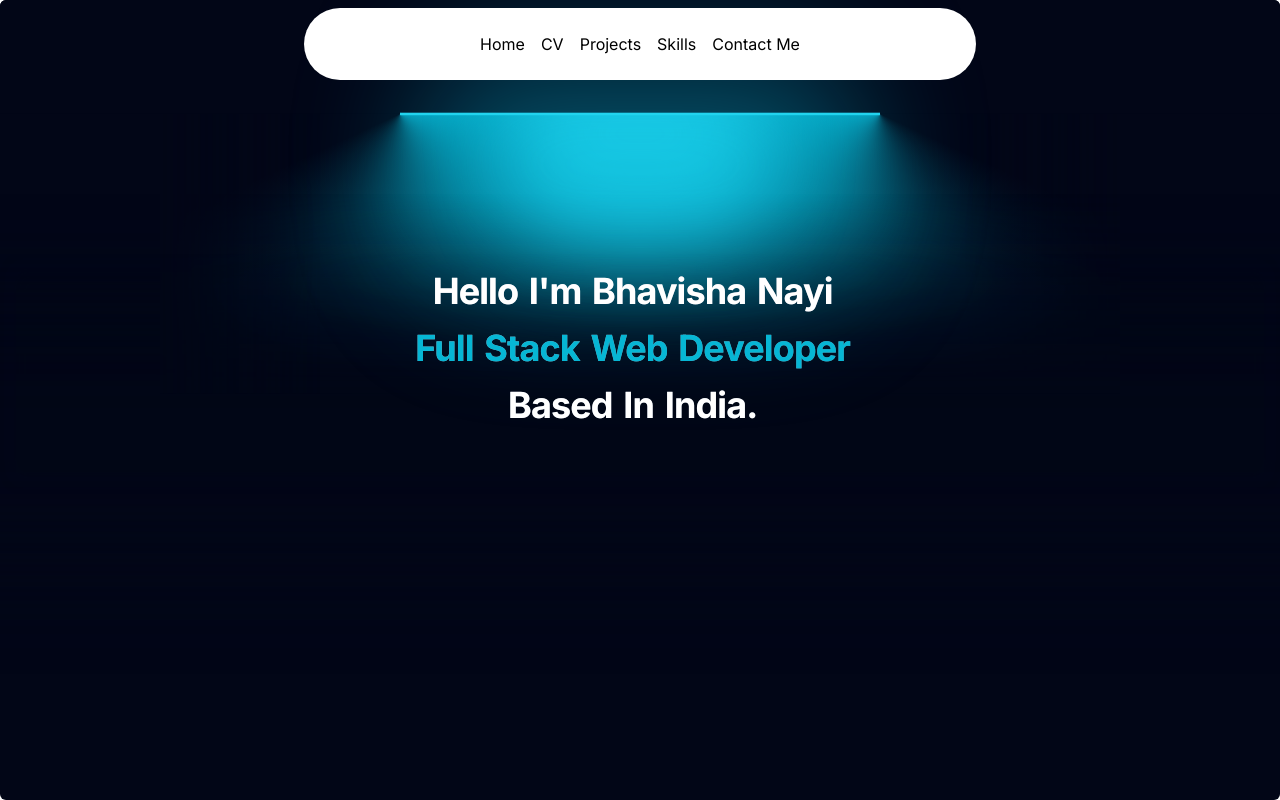
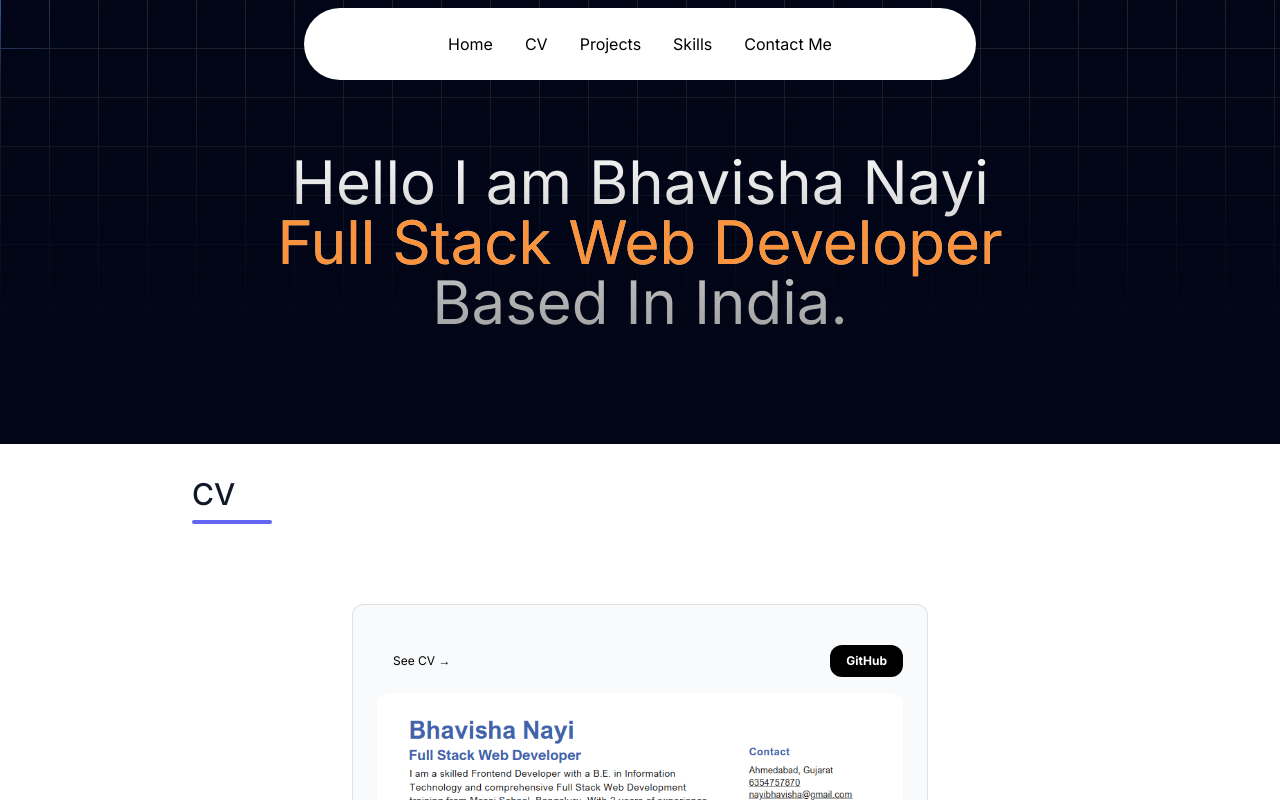
Before and after one commit to Bhavisha2801/PortFolio_Website, a Next.js app: page / in a window 1280 px wide. Shown: the top 800 px of the page. Built offline with nearby package versions, Linux system fonts and the light colour scheme.

Commit message:
updated styling and Hero page

```diff
--- a/app/globals.css
+++ b/app/globals.css
@@ -10,6 +10,12 @@
     html {
         font-family: 'Raleway', sans-serif;
     }
+}
+
+html, body {
+  margin: 0;
+  padding: 0;
+  overflow-x: hidden;
 }
 
 .pdf-document {
--- a/app/page.tsx
+++ b/app/page.tsx
@@ -1,15 +1,15 @@
 'use client'
 
 import Example from "@/components/ContactForm";
-import { LampDemo } from "@/components/Lamp";
+import { BackgroundCellAnimation } from "@/components/Lamp";
 import { ThreeDCardDemo } from "@/components/card";
 import Projects from "@/components/projects";
 import { CardHoverEffectDemo } from "@/components/skills";
 
 export default function Home() {
   return (
-    <main>
-      <LampDemo />
+    <main className="m-0 p-0">
+      <BackgroundCellAnimation />
       <ThreeDCardDemo />
       <Projects />
       <CardHoverEffectDemo />
--- a/components/Lamp.tsx
+++ b/components/Lamp.tsx
@@ -1,131 +1,142 @@
+
 "use client";
-import React from "react";
-import { motion } from "framer-motion";
+import type { NextPage } from "next";
+import React, { useEffect, useRef, useState } from "react";
+import { motion, useAnimation } from "framer-motion";
 import { cn } from "@/utils/cn";
-import { TypewriterEffectSmooth } from "./ui/TypewriterEffect";
 
-export function LampDemo() {
-  const words = [
-    { text: "Hello" },
-    { text: "I'm" },
-    { text: "Bhavisha" },
-    { text: "Nayi" },
-    {
-      text: "Full",
-      className: "text-cyan-500 dark:text-cyan-500",
-    },
-    {
-      text: "Stack",
-      className: "text-cyan-500 dark:text-cyan-500",
-    },
-    {
-      text: "Web",
-      className: "text-cyan-500 dark:text-cyan-500",
-    },
-    {
-      text: "Developer",
-      className: "text-cyan-500 dark:text-cyan-500",
-    },
-    { text: "Based" },
-    { text: "In" },
-    { text: "India." },
-  ];
+export const BackgroundCellAnimation = () => {
+return (
+  <div className="relative h-full p-28 bg-slate-950 flex justify-center overflow-hidden z-0">
+    <BackgroundCellCore />
+    <div className="relative z-50 mt-10 pointer-events-none select-none">
+    <h1 className="sm:text-lg md:text-4xl lg:text-6xl text-center bg-clip-text text-transparent bg-gradient-to-b from-neutral-100 to-neutral-400 pointer-events-none">
+  Hello I am Bhavisha Nayi
+  <p className="text-orange-400" >Full Stack Web Developer</p>
+  Based In India.
+</h1>
+    </div>
+  </div>
+);
+};
+
+const BackgroundCellCore = () => {
+const [mousePosition, setMousePosition] = useState({ x: 0, y: 0 });
+
+const ref = useRef<any>(null);
+
+const handleMouseMove = (event: any) => {
+  const rect = ref.current && ref.current.getBoundingClientRect();
+  setMousePosition({
+    x: event.clientX - rect.left,
+    y: event.clientY - rect.top,
+  });
+};
+
+const size = 300;
+return (
+  <div
+    ref={ref}
+    onMouseMove={handleMouseMove}
+    className="h-full absolute inset-0"
+  >
+    <div className="absolute h-[20rem] inset-y-0  overflow-hidden">
+      <div className="absolute h-full w-full pointer-events-none -bottom-2 z-40 bg-slate-950 [mask-image:linear-gradient(to_bottom,transparent,black)]"></div>
+      <div
+        className="absolute inset-0 z-20 bg-transparent"
+        style={{
+          maskImage: `radial-gradient(
+            ${size / 4}px circle at center,
+           white, transparent
+          )`,
+          WebkitMaskImage: `radial-gradient(
+          ${size / 4}px circle at center,
+          white, transparent
+        )`,
+          WebkitMaskPosition: `${mousePosition.x - size / 2}px ${
+            mousePosition.y - size / 2
+          }px`,
+          WebkitMaskSize: `${size}px`,
+          maskSize: `${size}px`,
+          pointerEvents: "none",
+          maskRepeat: "no-repeat",
+          WebkitMaskRepeat: "no-repeat",
+        }}
+      >
+        <Pattern cellClassName="border-blue-600 relative z-[100]" />
+      </div>
+      <Pattern className="opacity-[0.5]" cellClassName="border-neutral-700" />
+    </div>
+  </div>
+);
+};
+
+const Pattern = ({
+  className,
+  cellClassName,
+  }: {
+  className?: string;
+  cellClassName?: string;
+}) => {
+  const x = new Array(47).fill(0);
+  const y = new Array(30).fill(0);
+  const matrix = x.map((_, i) => y.map((_, j) => [i, j]));
+  const [clickedCell, setClickedCell] = useState<any>(null);
+
+  const controls = useAnimation();
+
+  const clickCell = (rowIdx : any, colIdx : any) => {
+      if (clickedCell) {
+        const distance = Math.sqrt(
+          Math.pow(clickedCell[0] - rowIdx, 2) +
+            Math.pow(clickedCell[1] - colIdx, 2)
+        );
+        controls.start({
+          opacity: [0, 1 - distance * 0.1, 0],
+          transition: { duration: distance * 0.2 },
+        });
+      }
+    }
 
   return (
-    <LampContainer>
-      <motion.h1
-        initial={{ opacity: 0.5, y: 100 }}
-        whileInView={{ opacity: 1, y: 0 }}
-        transition={{
-          delay: 0.3,
-          duration: 0.8,
-          ease: "easeInOut",
-        }}
-        className="mt-8 bg-gradient-to-br from-slate-300 to-slate-500 py-4 bg-clip-text text-center text-4xl font-medium tracking-tight text-transparent md:text-7xl"
-      >
-        <TypewriterEffectSmooth words={words} />
-      </motion.h1>
-    </LampContainer>
-  );
-}
+    <div className={cn("flex flex-row  relative z-30", className)}>
+      {matrix.map((row, rowIdx) => (
+        <div
+          key={`matrix-row-${rowIdx}`}
+          className="flex flex-col  relative z-20 border-b"
+        >
+          {row.map((column, colIdx) => {
 
-export const LampContainer = ({
-  children,
-  className,
-}: {
-  children: React.ReactNode;
-  className?: string;
-}) => {
-  return (
-    <div
-      className={cn(
-        "relative flex min-h-screen flex-col items-center justify-center overflow-hidden bg-slate-950 w-full rounded-md z-0",
-        className
-      )}
-    >
-      <div className="relative flex w-full flex-1 scale-y-125 items-center justify-center isolate z-0">
-        <motion.div
-          initial={{ opacity: 0.5, width: "15rem" }}
-          whileInView={{ opacity: 1, width: "30rem" }}
-          transition={{
-            delay: 0.3,
-            duration: 0.8,
-            ease: "easeInOut",
-          }}
-          style={{
-            backgroundImage: `conic-gradient(var(--conic-position), var(--tw-gradient-stops))`,
-          }}
-          className="absolute inset-auto right-1/2 h-56 overflow-visible w-[30rem] bg-gradient-conic from-cyan-500 via-transparent to-transparent text-white [--conic-position:from_70deg_at_center_top]"
-        >
-          <div className="absolute w-[100%] left-0 bg-slate-950 h-40 bottom-0 z-20 [mask-image:linear-gradient(to_top,white,transparent)]" />
-          <div className="absolute w-40 h-[100%] left-0 bg-slate-950 bottom-0 z-20 [mask-image:linear-gradient(to_right,white,transparent)]" />
-        </motion.div>
-        <motion.div
-          initial={{ opacity: 0.5, width: "15rem" }}
-          whileInView={{ opacity: 1, width: "30rem" }}
-          transition={{
-            delay: 0.3,
-            duration: 0.8,
-            ease: "easeInOut",
-          }}
-          style={{
-            backgroundImage: `conic-gradient(var(--conic-position), var(--tw-gradient-stops))`,
-          }}
-          className="absolute inset-auto left-1/2 h-56 w-[30rem] bg-gradient-conic from-transparent via-transparent to-cyan-500 text-white [--conic-position:from_290deg_at_center_top]"
-        >
-          <div className="absolute w-40 h-[100%] right-0 bg-slate-950 bottom-0 z-20 [mask-image:linear-gradient(to_left,white,transparent)]" />
-          <div className="absolute w-[100%] right-0 bg-slate-950 h-40 bottom-0 z-20 [mask-image:linear-gradient(to_top,white,transparent)]" />
-        </motion.div>
-        <div className="absolute top-1/2 h-48 w-full translate-y-12 scale-x-150 bg-slate-950 blur-2xl"></div>
-        <div className="absolute top-1/2 z-50 h-48 w-full bg-transparent opacity-10 backdrop-blur-md"></div>
-        <div className="absolute inset-auto z-50 h-36 w-[28rem] -translate-y-1/2 rounded-full bg-cyan-500 opacity-50 blur-3xl"></div>
-        <motion.div
-          initial={{ width: "8rem" }}
-          whileInView={{ width: "16rem" }}
-          transition={{
-            delay: 0.3,
-            duration: 0.8,
-            ease: "easeInOut",
-          }}
-          className="absolute inset-auto z-30 h-36 w-64 -translate-y-[6rem] rounded-full bg-cyan-400 blur-2xl"
-        ></motion.div>
-        <motion.div
-          initial={{ width: "15rem" }}
-          whileInView={{ width: "30rem" }}
-          transition={{
-            delay: 0.3,
-            duration: 0.8,
-            ease: "easeInOut",
-          }}
-          className="absolute inset-auto z-50 h-0.5 w-[30rem] -translate-y-[7rem] bg-cyan-400"
-        ></motion.div>
+clickCell(rowIdx, colIdx)
 
-        <div className="absolute inset-auto z-40 h-44 w-full -translate-y-[12.5rem] bg-slate-950"></div>
-      </div>
-
-      <div className="relative z-50 flex -translate-y-80 flex-col items-center px-5">
-        {children}
-      </div>
+            return (
+              <div
+                key={`matrix-col-${colIdx}`}
+                className={cn(
+                  "bg-transparent border-l border-b border-neutral-600",
+                  cellClassName
+                )}
+                onClick={() => setClickedCell([rowIdx, colIdx])}
+              >
+                <motion.div
+                  initial={{
+                    opacity: 0,
+                  }}
+                  whileHover={{
+                    opacity: [0, 1, 0.5],
+                  }}
+                  transition={{
+                    duration: 0.5,
+                    ease: "backOut",
+                  }}
+                  animate={controls}
+                 className="bg-[rgba(14,165,233,0.3)] h-12 w-12" //  rgba(14, 165, 233, 0.15) for a more subtle effect
+                ></motion.div>
+              </div>
+            );
+          })}
+        </div>
+      ))}
     </div>
   );
 };
--- a/components/Navbar.tsx
+++ b/components/Navbar.tsx
@@ -15,7 +15,7 @@ function NavbarComp({ className }: { className?: string }) {
   const [active, setActive] = useState<string | null>(null);
   return (
     <div
-      className={cn("fixed top-10 inset-x-0 max-w-2xl mx-auto z-50", className)}
+      className={cn("fixed top-10 inset-x-0 max-w-2xl mx-auto z-50 text-sm md:text-base", className)}
     >
       <Menu setActive={setActive}>
         <MenuItem setActive={setActive} active={active} item="Home" linkVal='' />
--- a/components/projects.tsx
+++ b/components/projects.tsx
@@ -68,7 +68,7 @@ const Projects = () => {
   };
 
   return (
-    <section className="text-white body-font md:px-40 lg:px-40 px-20 mb-20" id="projects">
+    <section className="text-white body-font md:px-40 sm:px-4 mb-20" id="projects">
       <div className="container px-5 py-24 mx-auto">
         <div className="flex flex-wrap w-full mb-10">
           <div className="lg:w-1/2 w-full mb-6 lg:mb-0">
--- a/components/ui/navbar-menu.tsx
+++ b/components/ui/navbar-menu.tsx
@@ -72,7 +72,7 @@ export const Menu = ({
   return (
     <nav
       onMouseLeave={() => setActive(null)} // resets the state
-      className="relative rounded-full boder border-transparent dark:bg-black dark:border-white/[0.2] bg-white shadow-input flex justify-center space-x-4 px-8 py-6 "
+      className="relative rounded-full boder border-transparent dark:bg-black dark:border-white/[0.2] bg-white shadow-input flex justify-center space-x-3 md:space-x-8 px-8 py-6 "
     >
       {children}
     </nav>
```
